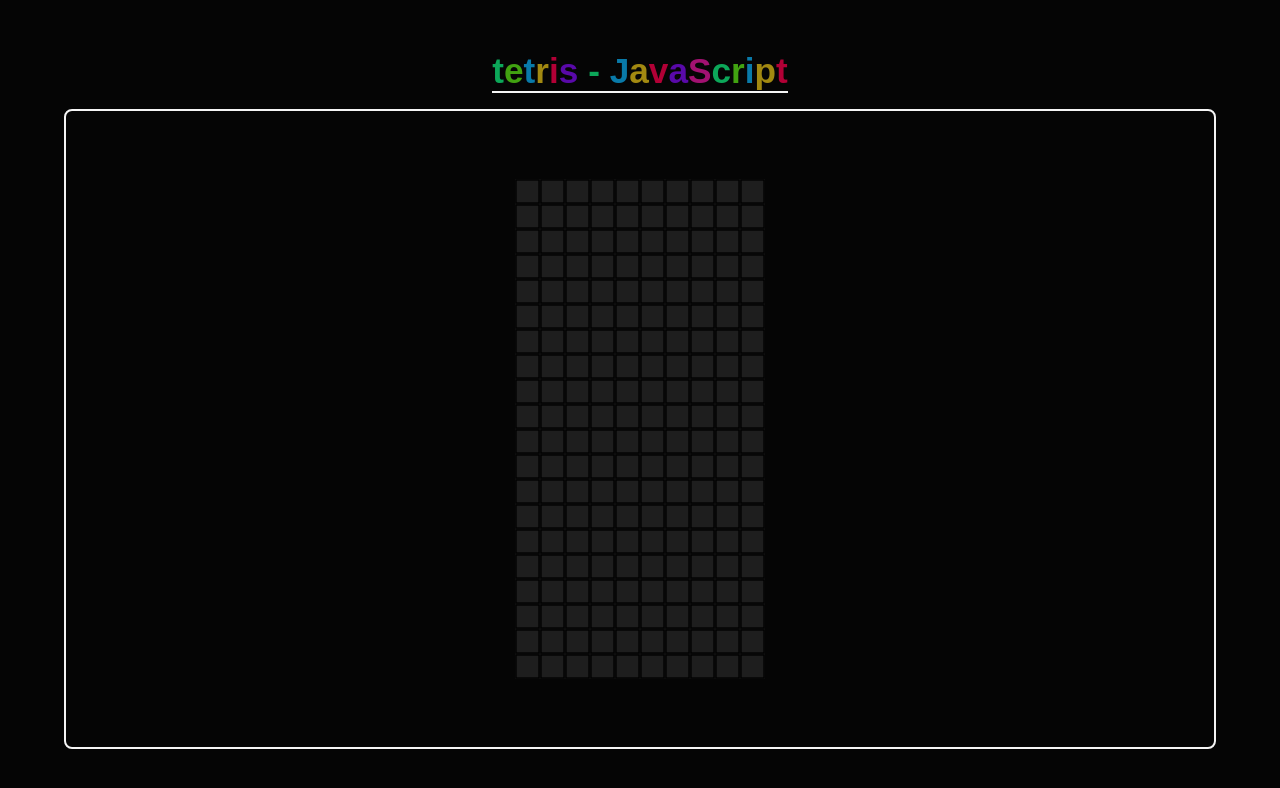
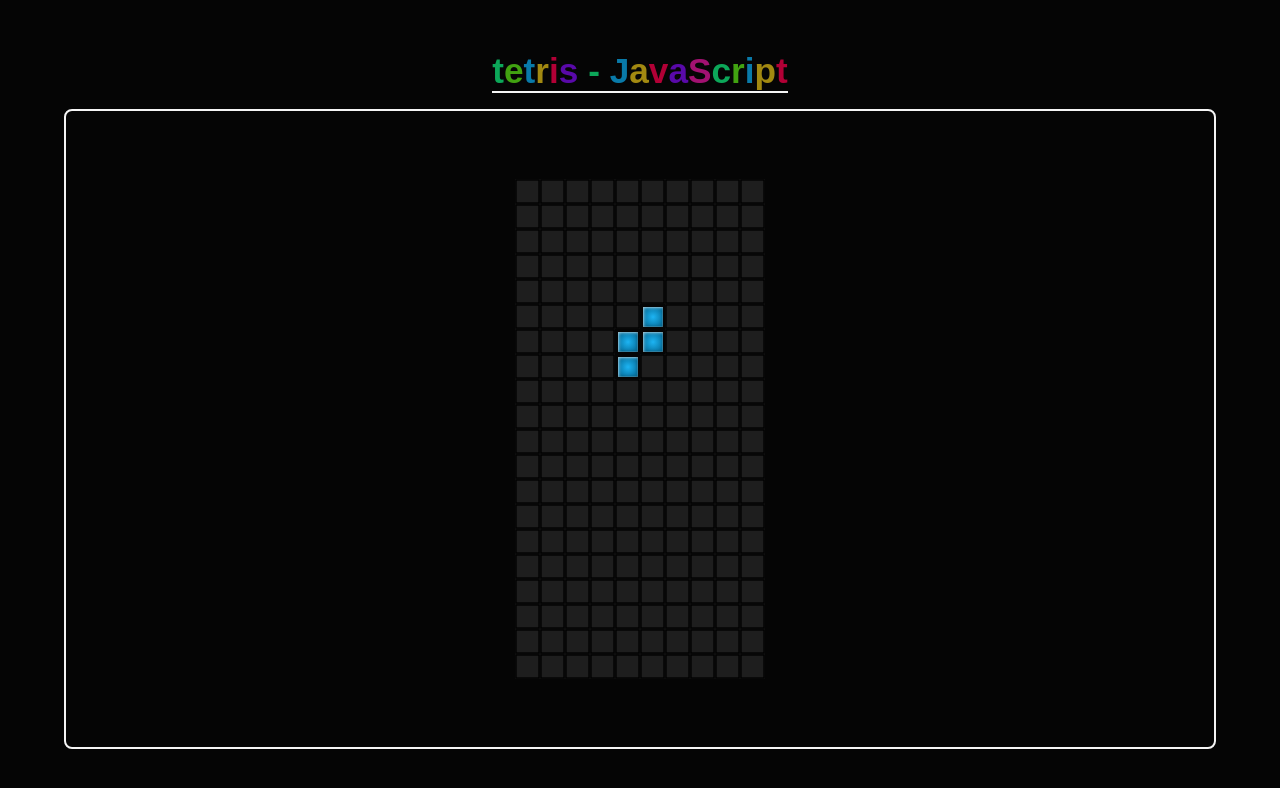
Before and after one commit to iranijunior95/jogo-tetris-javascript, a plain HTML site: page index.html in a window 1280 px wide. Drawn offline with Linux system fonts and the light colour scheme; a web font is replaced by a local one.

Commit message:
commit: função para propagar tetromino e limpar posição anterior

```diff
--- a/css/style.css
+++ b/css/style.css
@@ -51,6 +51,7 @@ body {
     height: 500px;
     display: flex;
     flex-wrap: wrap;
+    overflow: hidden;
 }
 
 .conteudo_tela_jogo > span {
--- a/js/tetris_script.js
+++ b/js/tetris_script.js
@@ -74,6 +74,7 @@
 
     let currentTetromino = [];
     let nextTetromino = [];
+    let propagationStatus = true;
 
     //Função para renderizar o titulo colorido
     function renderTitleColors() {
@@ -125,6 +126,25 @@
         }
     }
 
+    function renderTetromino() {
+        currentTetromino.positionList.forEach(pos => {
+            gridGameArray[pos] = currentTetromino.value;
+
+            //Validação para limpar a posição anterior do tetromino quando for propagado
+            if(currentTetromino.positionList.indexOf(pos - 10) === -1) {
+                gridGameArray[pos - 10] = '0';
+            }
+        });
+    }
+
+    function propagateTetromino() {
+        if(propagationStatus) {
+            currentTetromino.positionList.forEach((tetro, index) => {
+                currentTetromino.positionList[index] = tetro + 10;
+            });
+        }
+    }
+
     function drawGridGame() {
         const $telaGame = document.querySelector('.conteudo_tela_jogo');
         let pixel = ``;
@@ -170,5 +190,12 @@
 
     renderTitleColors();
     generateNewTetromino();
+    renderTetromino();
     drawGridGame();
+
+    setInterval(() => {
+        propagateTetromino();
+        renderTetromino();
+        drawGridGame();
+    }, 1000);
 }());
```
